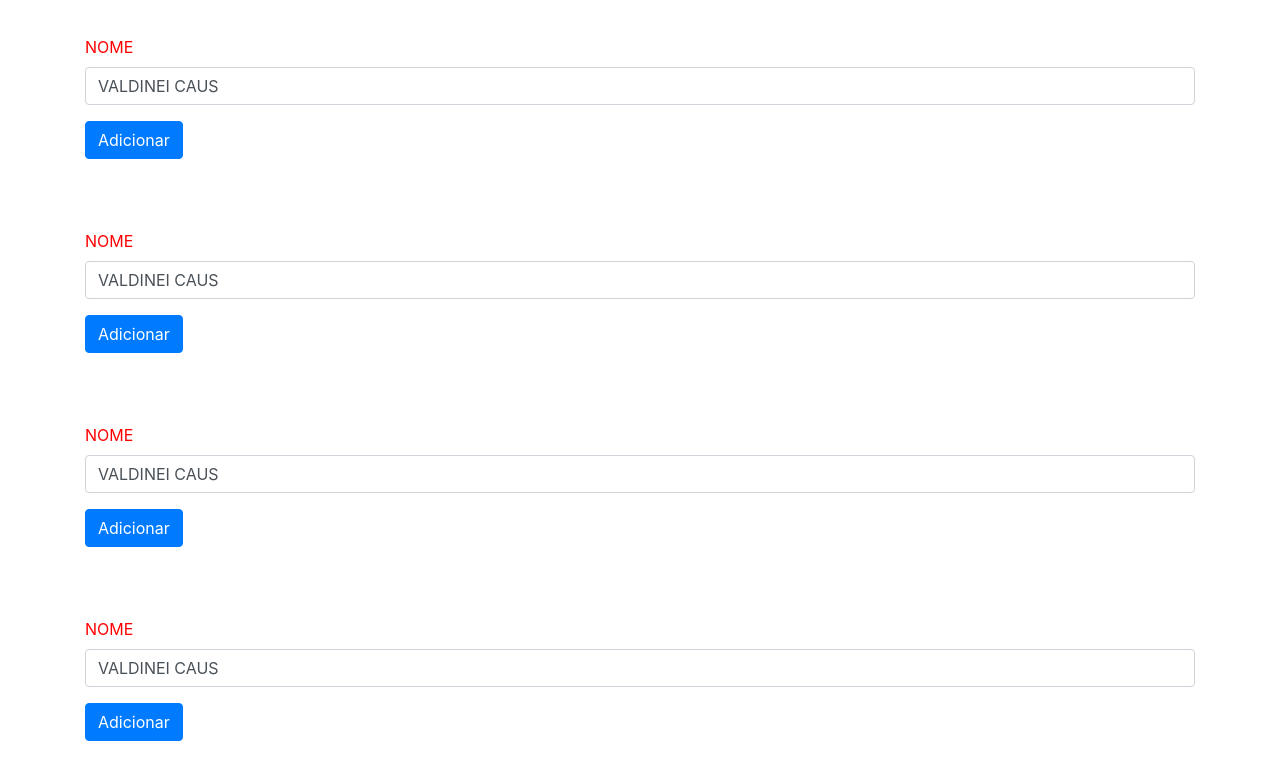
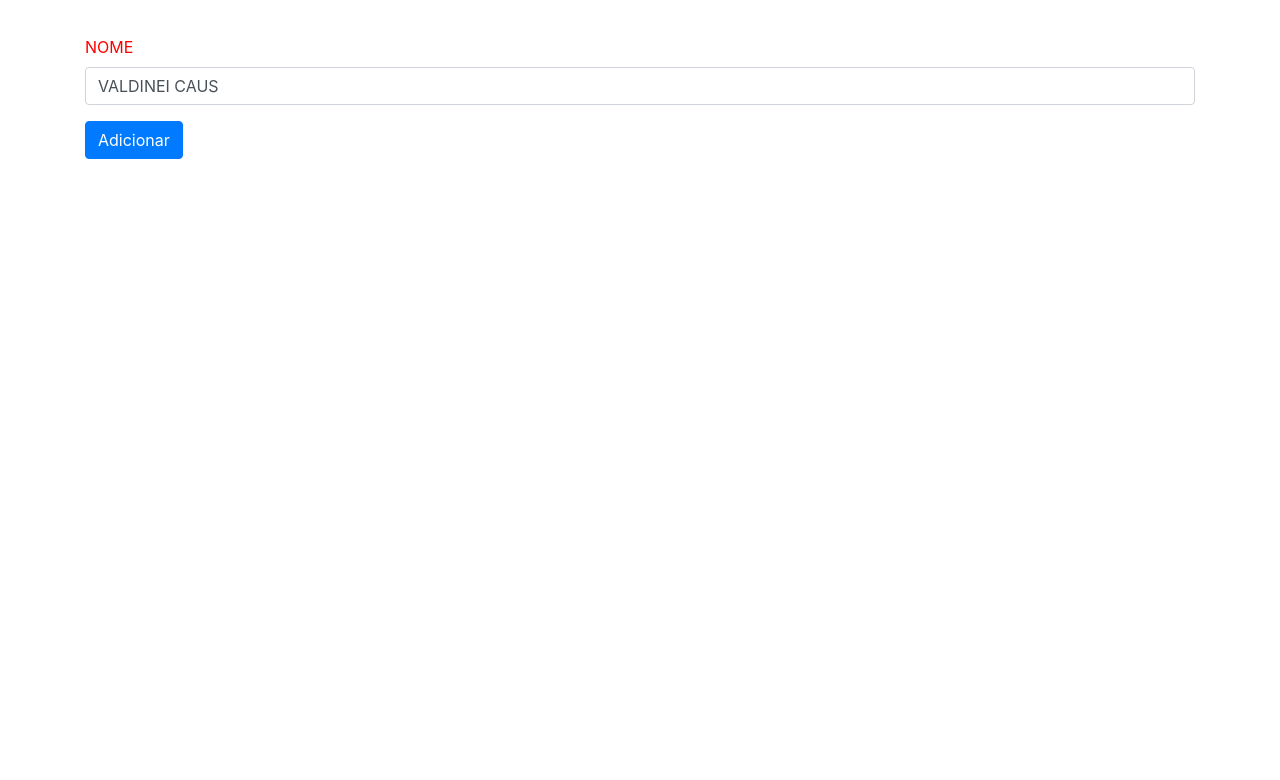
Before and after one commit to ValdineiCaus/Angular, an Angular app: page / in a window 1280 px wide. Shown: the top 780 px of the page. Built offline with nearby package versions, Linux system fonts and the light colour scheme.

Commit message:
forms retirado por Valdinei Caus

```diff
--- a/src/app/app.component.html
+++ b/src/app/app.component.html
@@ -1,4 +1,3 @@
-
 
 <div class="container" style="margin-top: 35px">
   <app-funcionario-form (funcionarioAdicionado)="aoAdicionar($event)"></app-funcionario-form>
@@ -8,32 +7,3 @@
     </div>
   </div>
 </div>
-
-<div class="container" style="margin-top: 35px">
-  <app-funcionario-form (funcionarioAdicionado)="aoAdicionar($event)"></app-funcionario-form>
-  <div class="row" style="margin-top: 35px;">
-    <div class="col-2" *ngFor="let f of funcionarios">
-        <app-funcionario-card [funcionario]="f"></app-funcionario-card>
-    </div>
-  </div>
-</div>
-
-
-<div class="container" style="margin-top: 35px">
-  <app-funcionario-form (funcionarioAdicionado)="aoAdicionar($event)"></app-funcionario-form>
-  <div class="row" style="margin-top: 35px;">
-    <div class="col-2" *ngFor="let f of funcionarios">
-        <app-funcionario-card [funcionario]="f"></app-funcionario-card>
-    </div>
-  </div>
-</div>
-
-
-<div class="container" style="margin-top: 35px">
-  <app-funcionario-form (funcionarioAdicionado)="aoAdicionar($event)"></app-funcionario-form>
-  <div class="row" style="margin-top: 35px;">
-    <div class="col-2" *ngFor="let f of funcionarios">
-        <app-funcionario-card [funcionario]="f"></app-funcionario-card>
-    </div>
-  </div>
-</div>
```
